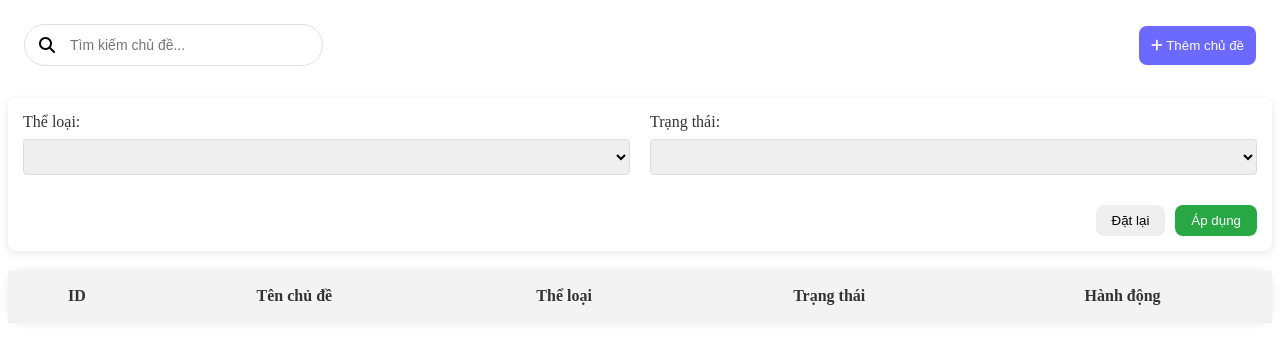
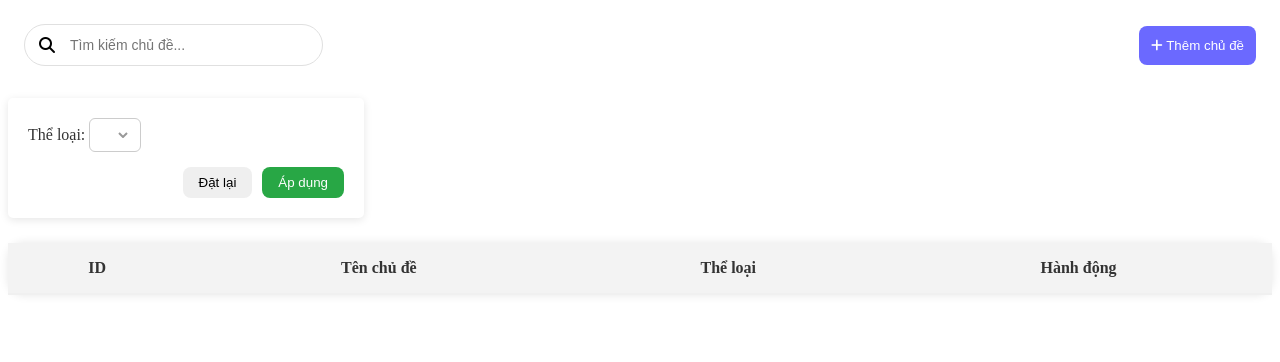
Before and after one commit to BangDev-Ryu/web2-admin, a PHP site: page /view/pages/chuDe.php in a window 1280 px wide. Shown: the top 362 px of the page. Run offline with PHP 8.4, Linux system fonts and the light colour scheme; lists and menus that the app fills with data are empty.

Commit message:
Update Pages

```diff
--- a/js/chuDe.js
+++ b/js/chuDe.js
@@ -221,11 +221,11 @@
             $("#chuDeId").val(response.chuDe.id);
             $("#chuDe-name").val(response.chuDe.name);
             loadTheLoai();
-            loadTrangThai();
-            setTimeout(() => {
-                $("#chuDe-theLoai").val(response.chuDe.theloai_id);
-                $("#chuDe-trangThai").val(response.chuDe.trangthai_id);
-            }, 50)
+            // loadTrangThai();
+            // setTimeout(() => {
+            //     $("#chuDe-theLoai").val(response.chuDe.theloai_id);
+            //     $("#chuDe-trangThai").val(response.chuDe.trangthai_id);
+            // }, 50)
             }
         });
     });
@@ -237,7 +237,7 @@
             id: $("#chuDeId").val(),
             name: $("#chuDe-name").val(),
             theloai_id: $("#chuDe-theLoai").val(),
-            trangthai_id: $("#chuDe-trangThai").val(),
+            // trangthai_id: $("#chuDe-trangThai").val(),
             action: $("#chuDeId").val() ? "updateChuDe" : "addChuDe"
         };
 
@@ -324,7 +324,6 @@
                         <td>${cd.id}</td>
                         <td>${cd.name}</td>
                         <td>${cd.theloai_name}</td>
-                        <td>${cd.trangthai_name}</td>
                         <td>
                             <button class="btn edit-btn editChuDe" data-id="${cd.id}">Sửa</button>
                             <button class="btn delete-btn deleteChude" data-id="${cd.id}">Xóa</button>
--- a/view/pages/chuDe.php
+++ b/view/pages/chuDe.php
@@ -24,19 +24,19 @@
         </button>
     </div>
 
-    <div class="filter-chuDesection">
-    <div class="filter-chuDerow">
-    <div class="filter-group">
+    <div class="filter-Mirylsection">
+    <div class="filter-Mirylrow">
+    <div class="filter-Mirylgroup">
                 <label>Thể loại:</label>
                 <select id="theLoaiFilter">
                 </select>
             </div>
 
-            <div class="filter-group">
+            <!-- <div class="filter-group">
                 <label>Trạng thái:</label>
                 <select id="trangThaiFilter">
                 </select>
-            </div>
+            </div> -->
     </div>
 
     <div class="filter-actions">
@@ -52,7 +52,7 @@
                     <th>ID</th>
                     <th>Tên chủ đề</th>
                     <th>Thể loại</th>
-                    <th>Trạng thái</th>
+                    <!-- <th>Trạng thái</th> -->
                     <th>Hành động</th>
                 </tr>
             </thead>
@@ -81,12 +81,12 @@
 
                     </select>
                 </div>
-                <div class="form-group">
+                <!-- <div class="form-group">
                     <label for="chuDe-trangThai">Trạng thái:</label>
                     <select id="chuDe-trangThai" name="chuDe-trangThai" required>
 
                     </select>
-                </div>
+                </div> -->
                 <div class="form-actions">
                     <button type="submit" class="btn save-btn">Lưu</button>
                     <button type="button" class="btn cancel-btn">Hủy</button>
```
Also changed, not shown: js/nhaCungCap.js (+5 -6 lines), js/theLoai.js (+5 -6 lines), view/pages/nhaCungCap.php (+5 -5 lines), view/pages/theLoai.php (+3 -9 lines).
